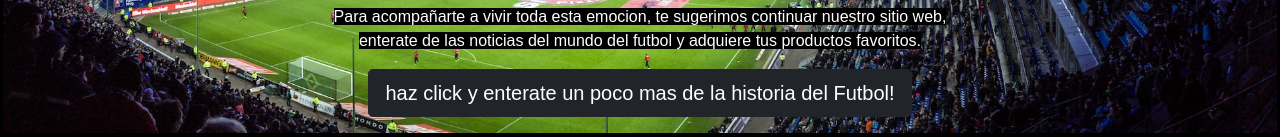
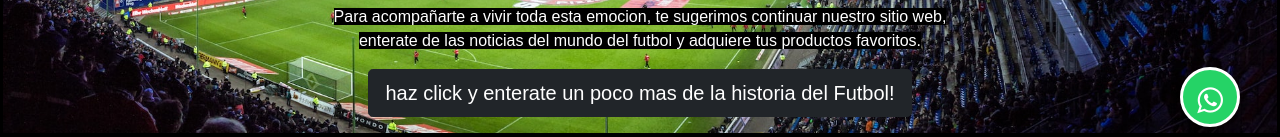
Before and after one commit to CarlosMorales23/futbol-total-morales, a website: page index.html in a window 1280 px wide. Shown: the part 628-765 px from the top of the page. Drawn offline with nearby package versions, Linux system fonts and the light colour scheme.

Commit message:
se agrego whatsaap

```diff
--- a/index.html
+++ b/index.html
@@ -16,7 +16,8 @@
     <meta property="og:title" content="SEO | Futbol Total - Noticias - Remeras - Balones">
     <meta property="og:url" content="https://futbol-total.netlify.app/">
     <meta property="og:image" content="./img/imagen-metadato-seo.jpg">
-    <meta property="og:description" content="Futbol Total, sitio web donde hallaras información del futbol; encontraras una tienda con las mejores remeras y balones que podrás adquirir; registrarte y recibe información de tu equipo y jugador favorito, has un repaso de la historia de la historia de los mundiales de futbol.">
+    <meta property="og:description"
+        content="Futbol Total, sitio web donde hallaras información del futbol; encontraras una tienda con las mejores remeras y balones que podrás adquirir; registrarte y recibe información de tu equipo y jugador favorito, has un repaso de la historia de la historia de los mundiales de futbol.">
     <link rel="icon" href="./img/favicon.ico" type="image/x-icon">
 
     <!---Bootstrap-->
@@ -25,6 +26,8 @@
         integrity="sha384-EVSTQN3/azprG1Anm3QDgpJLIm9Nao0Yz1ztcQTwFspd3yD65VohhpuuCOmLASjC" crossorigin="anonymous">
 
     <!---CSS-->
+    <link rel="stylesheet" href="https://stackpath.bootstrapcdn.com/font-awesome/4.7.0/css/font-awesome.min.css">
+
     <!-- <link rel="stylesheet" href="./css/backup.css" type="text/css"> -->
     <link rel="stylesheet" href="./css/style.css" type="text/css">
     <title>Futbol Total - Sabes que es el Futbol?</title>
@@ -135,6 +138,9 @@
 
         <!----------------------------Inicio de la sección #2 Ofertas-------------------------------------->
         <section class="ofertas1" id="ofertas">
+
+            <a href="https://wa.me/56999281298?text=Me%20gustaría%20saber%20el%20precio%20de%20la%20pizza%20de%20Carlos%20Morales"
+                class="whatsapp" target="_blank"> <i class="fa fa-whatsapp whatsapp-icon"></i></a>
 
             <h2>Ofertas de Nuestra tienda</h2>
 
--- a/scss/components/_index.scss
+++ b/scss/components/_index.scss
@@ -60,6 +60,22 @@ iframe:hover{
     @extend %flex-ali-cent-just-cent-column;
     @extend %imagen-de-fondo;
     border: 0.2rem solid black;
+    .whatsapp {
+        position:fixed;
+        width:60px;
+        height:60px;
+        bottom:40px;
+        right:40px;
+        background-color:#25d366;
+        color:#FFF;
+        border-radius:50px;
+        text-align:center;
+        font-size:30px;
+        z-index:100;
+    }
+    .whatsapp-icon {
+        margin-top:13px;
+    }
     h2{
         @extend %subtitulo;
         color: white;
```
Also changed, not shown: css/style.css.
